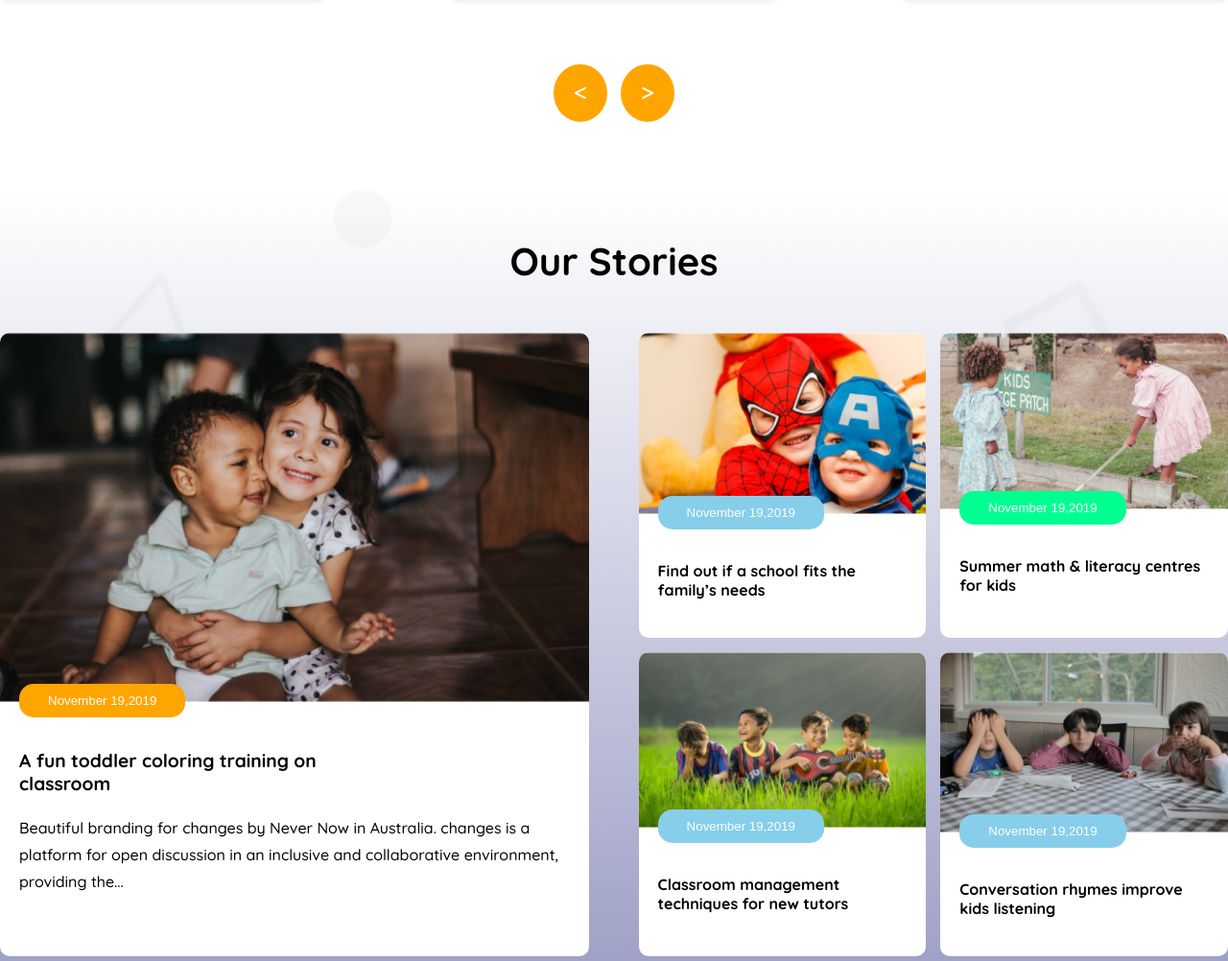
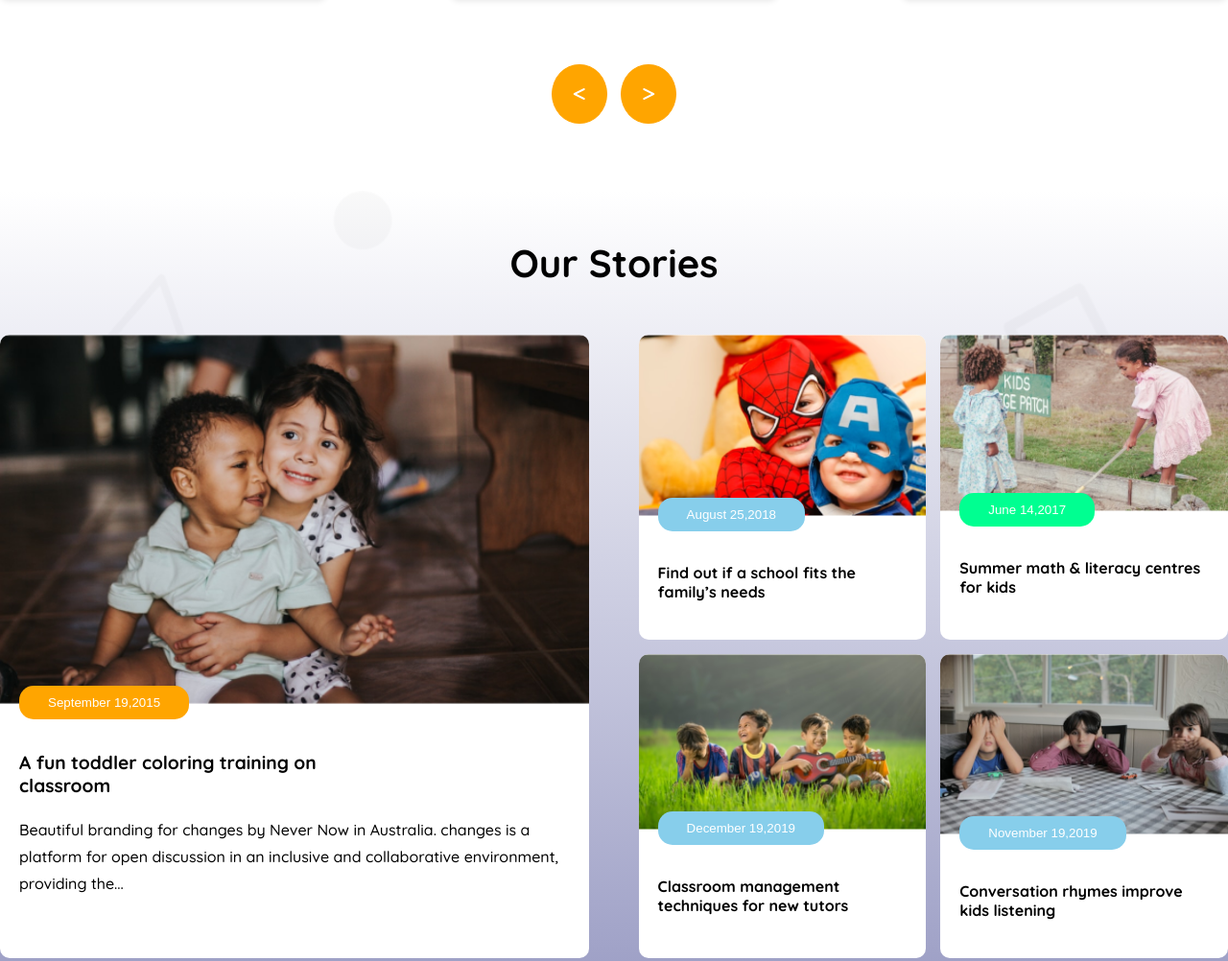
Before and after one commit to devalamin/sunrise-kindergarten, a plain HTML site: page index.html in a window 1280 px wide. Shown: the part 1456-2458 px from the top of the page at 96% size. Drawn offline with Linux system fonts and the light colour scheme.

Commit message:
more changes

```diff
--- a/index.html
+++ b/index.html
@@ -113,7 +113,7 @@
                             </div>
                             <div class="left-text text-padding">
                                 <button class="story-btn story-btn-color1">
-                                    November 19,2019
+                                    September 19,2015
                                 </button>
                                 <h4 class="left-heading">A fun toddler coloring training on <br>
                                     classroom</h4>
@@ -131,7 +131,7 @@
                                     <img src="./images/story-4.png" alt="">
                                 </div>
                                 <div class="rights-text text-padding">
-                                    <button class="story-btn"> November 19,2019</button>
+                                    <button class="story-btn"> August 25,2018</button>
                                     <h4 class="left-heading new-font-size">Find out if a school fits the
                                         family’s needs</h4>
                                 </div>
@@ -141,7 +141,7 @@
                                     <img src="./images/story-2.png" alt="">
                                 </div>
                                 <div class="rights-text text-padding">
-                                    <button class="story-btn story-btn-color2"> November 19,2019</button>
+                                    <button class="story-btn story-btn-color2"> June 14,2017</button>
                                     <h4 class="left-heading new-font-size">Summer math & literacy
                                         centres for kids</h4>
                                 </div>
@@ -151,7 +151,7 @@
                                     <img src="./images/story-3.png" alt="">
                                 </div>
                                 <div class="rights-text text-padding">
-                                    <button class="story-btn"> November 19,2019</button>
+                                    <button class="story-btn"> December 19,2019</button>
                                     <h4 class="left-heading new-font-size">Classroom management
                                         techniques for new tutors</h4>
                                 </div>
--- a/styles/style.css
+++ b/styles/style.css
@@ -246,6 +246,15 @@ section {
     padding: 22px;
     border-radius: 50%;
     background-color: orange;
+    transition: 0.3s;
+    border: 1px solid orange;
+    cursor: pointer;
+}
+.optional-icon i:hover{
+
+    background: #fff;
+    color: orange;
+    border: 1px solid orange;
 }
 
 #story-bg {
@@ -439,6 +448,7 @@ footer{
         flex-direction: column;
     }
 
+
     .footer-container .left,.middle,.right{
         margin-bottom: 25px;
         width: 100%;
```
